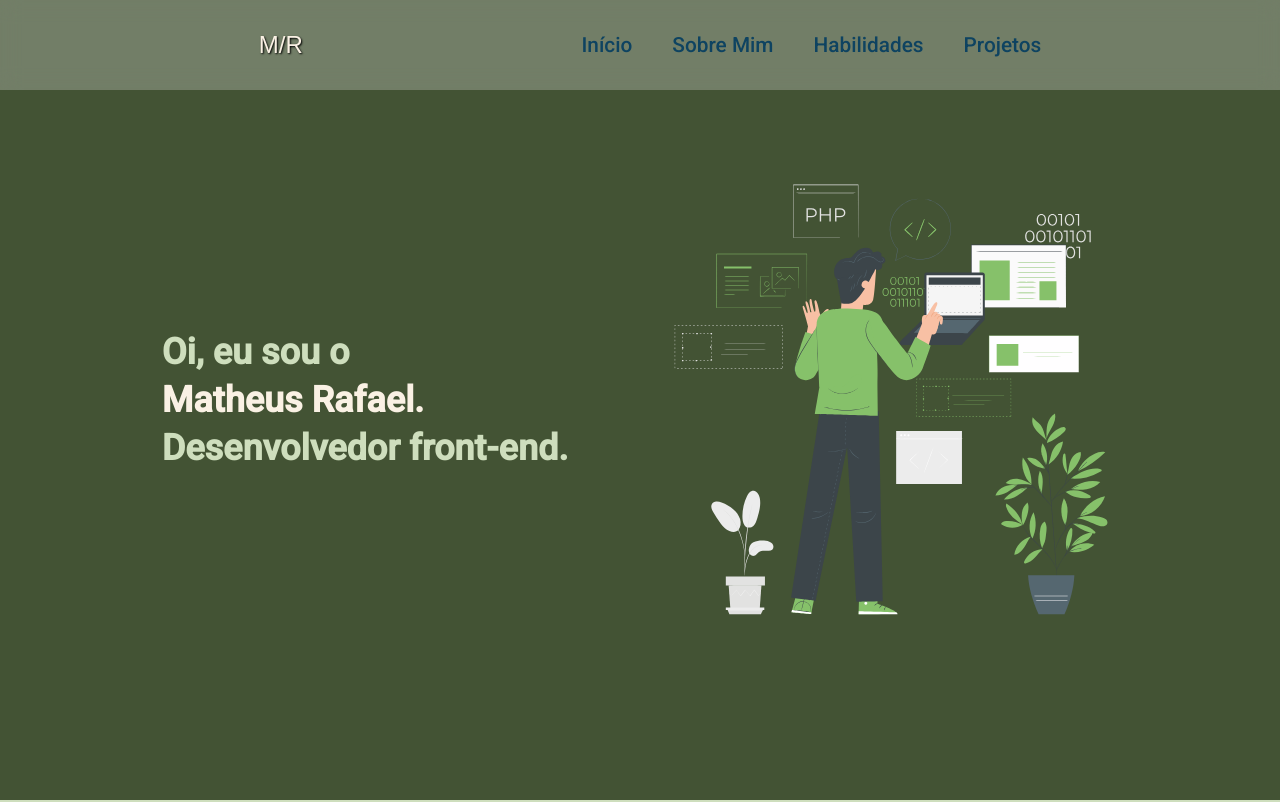
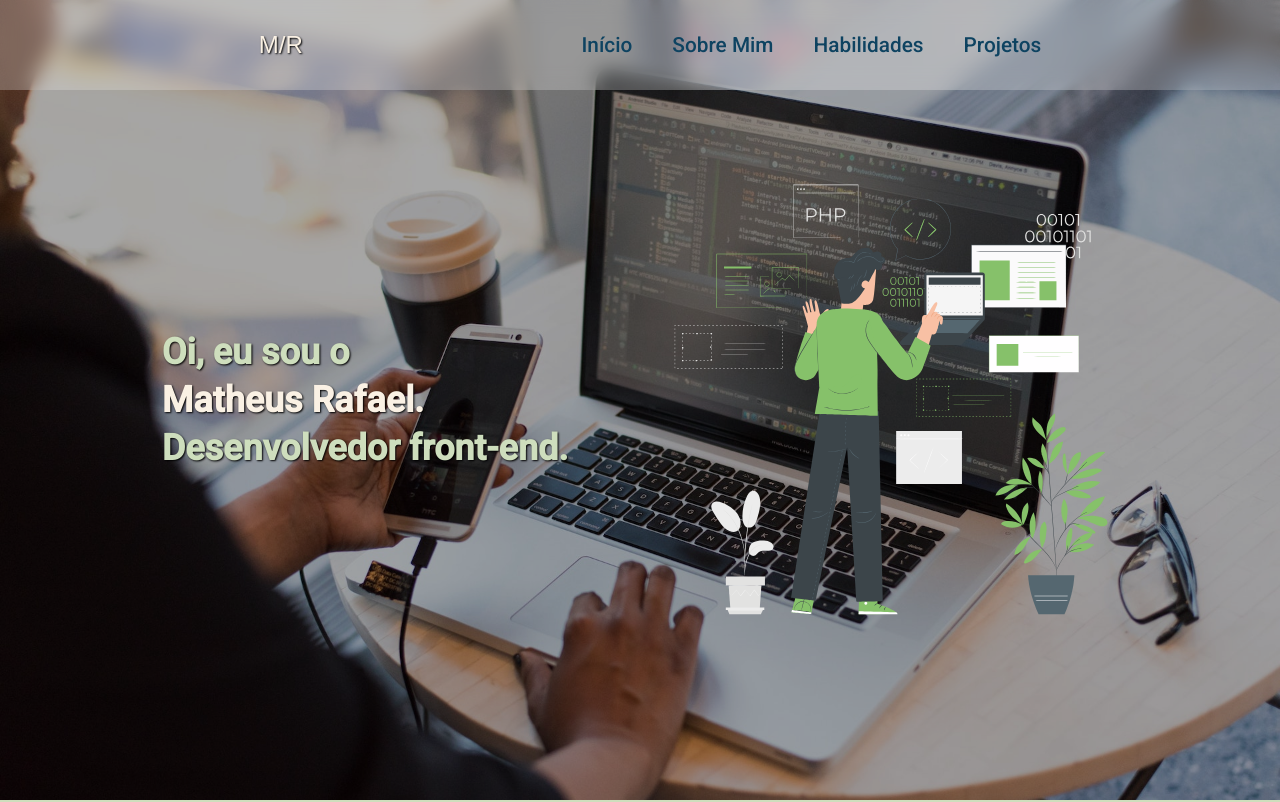
Before and after one commit to Gadarkeres/Portfolio, a React (Create React App) app: page / in a window 1280 px wide. Shown: the top 802 px of the page. Built offline with nearby package versions, Linux system fonts and the light colour scheme; a web font is replaced by a local one.

Commit message:
change background

```diff
--- a/src/components/Section01/Section01.css
+++ b/src/components/Section01/Section01.css
@@ -8,8 +8,17 @@
     --font-logo: 'Shrikhand';
     --font-standard: 'Roboto';
 }
+.overlay {
+  position: absolute;
+  top: 0;
+  left: 0;
+  width: 100%;
+  height: 100%;
+  background-color: rgba(0, 0, 0, 0.350);
+}
 #section1{
-    background-color: var(--dark-green);
+    background-repeat: no-repeat;
+    background-size: cover;
     padding-top: 80px 0;
     min-height: 100vh;
     display: flex;
@@ -21,6 +30,7 @@ section div{
     font-size: 1.5em;
 }
 section h1{
+  text-shadow: 1px 1px 2px black;
     font-family: var(--font-standard), sans-serif;
     line-height: 3rem;
     color: var(--light-green);
@@ -43,6 +53,7 @@ section span{
     animation-fill-mode: forwards;
 
 }
+
 
 @keyframes animationtext {
     from {
@@ -68,12 +79,17 @@ section span{
 
 
    @media screen and  (max-width:980px){
+    .overlay{
+      height: 115%;
+    }
+
     .section1div{
         font-size: 1.1em;
         margin-top: 100px;
        }
     #section1{
         flex-direction: column;
+        background-position: center center;
     }
     .animation{
         margin-bottom: 20px;
--- a/src/components/Section01/Section01.js
+++ b/src/components/Section01/Section01.js
@@ -1,6 +1,7 @@
 import './Section01.css'
 import lottie from 'lottie-web'
 import { useEffect, useRef } from 'react'
+import img from './background.jpg'
 
 const Section01 = () => {
 
@@ -20,8 +21,8 @@ const Section01 = () => {
     };
   }, [])
   return (
-
-    <section id="section1">
+    <section id="section1" style={{ backgroundImage: `url(${img})` }}>
+       <div className='overlay'></div>
     <div className='section1div'><h1>Oi, eu sou o <br /> <span>Matheus Rafael.</span> <br />
     Desenvolvedor front-end.</h1>
     </div>
```
Also changed, not shown: src/components/Section01/background.jpg (added).
